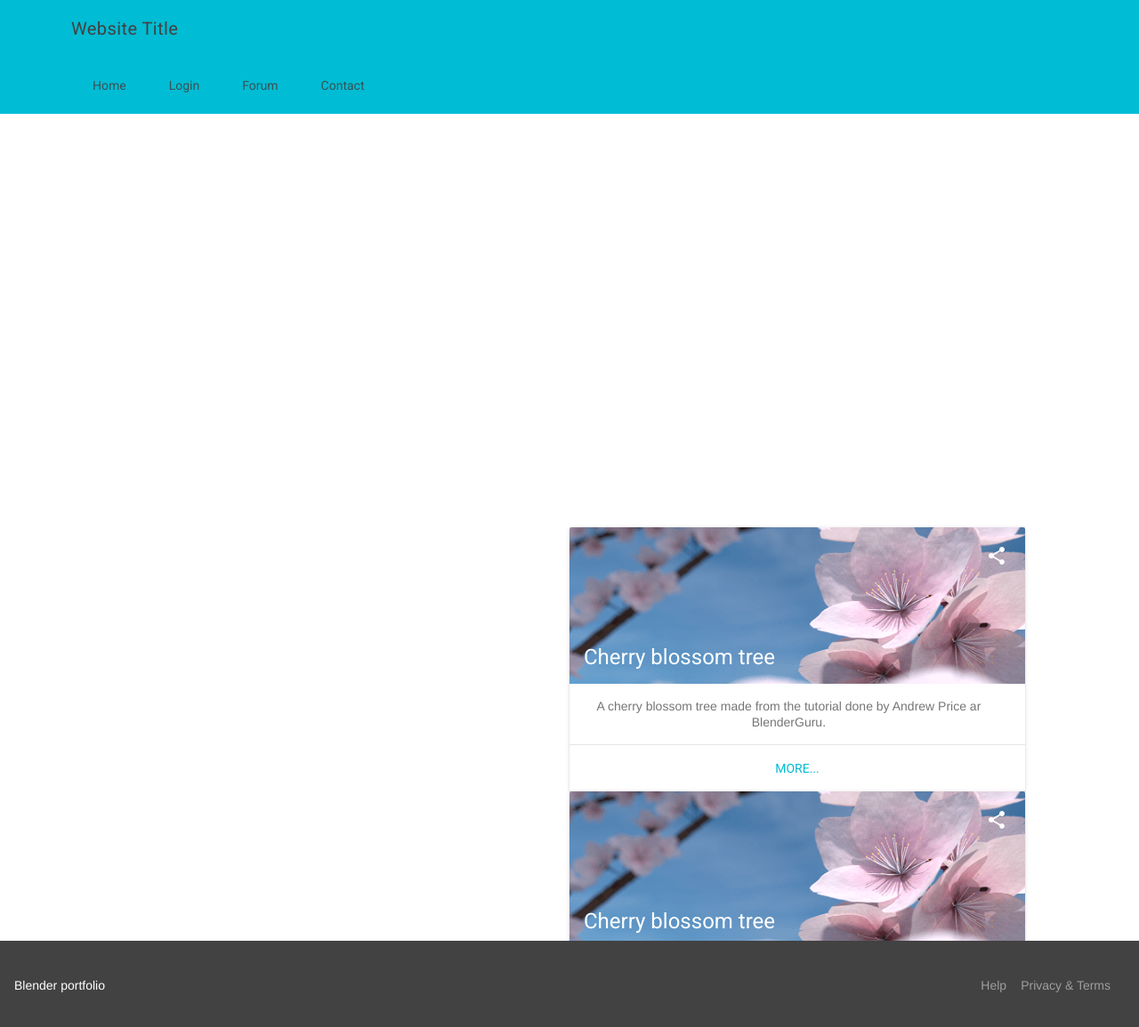
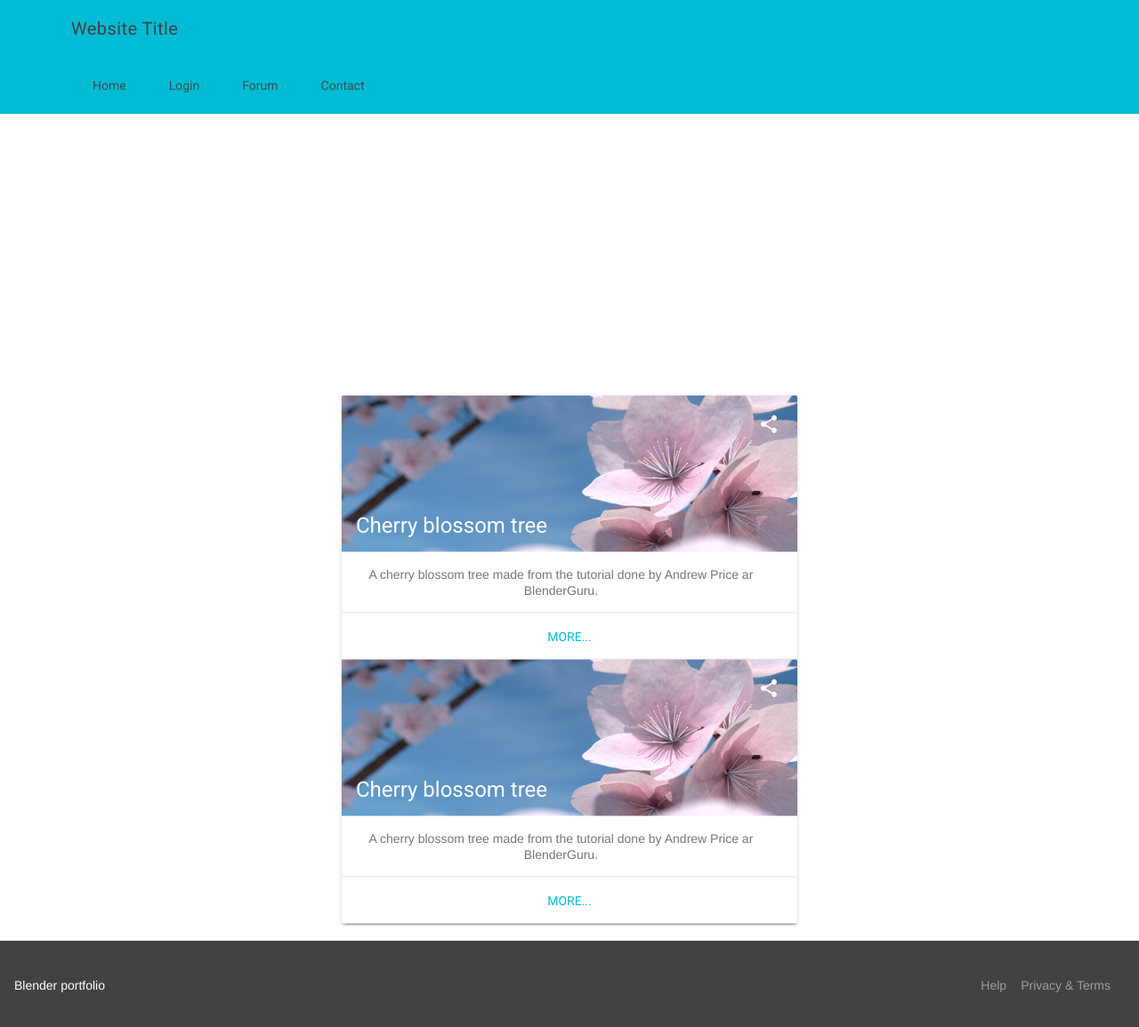
Before and after one commit to slothgamez/fireplex.github.io, a Jekyll site: the page index.html, which Jekyll copies as it is, in a window 1280 px wide. Shown: the top 1155 px of the page at 89% size. Built offline with Jekyll 4.4.1, drawn with Linux system fonts in a browser that asks for light colours; nearby versions of some CDN libraries; comment, search, counter and statistics services are not loaded.

Commit message:
Update index.html

```diff
--- a/index.html
+++ b/index.html
@@ -84,8 +84,11 @@
             color: #fff;
           }
           #blossom {
+            position: relative;
             top: 50%;
             left: 50%;
+            -webkit-transform: translate(-50%, -50%);
+            transform: translate(-50%, -50%);
           }
           </style>
 
```
